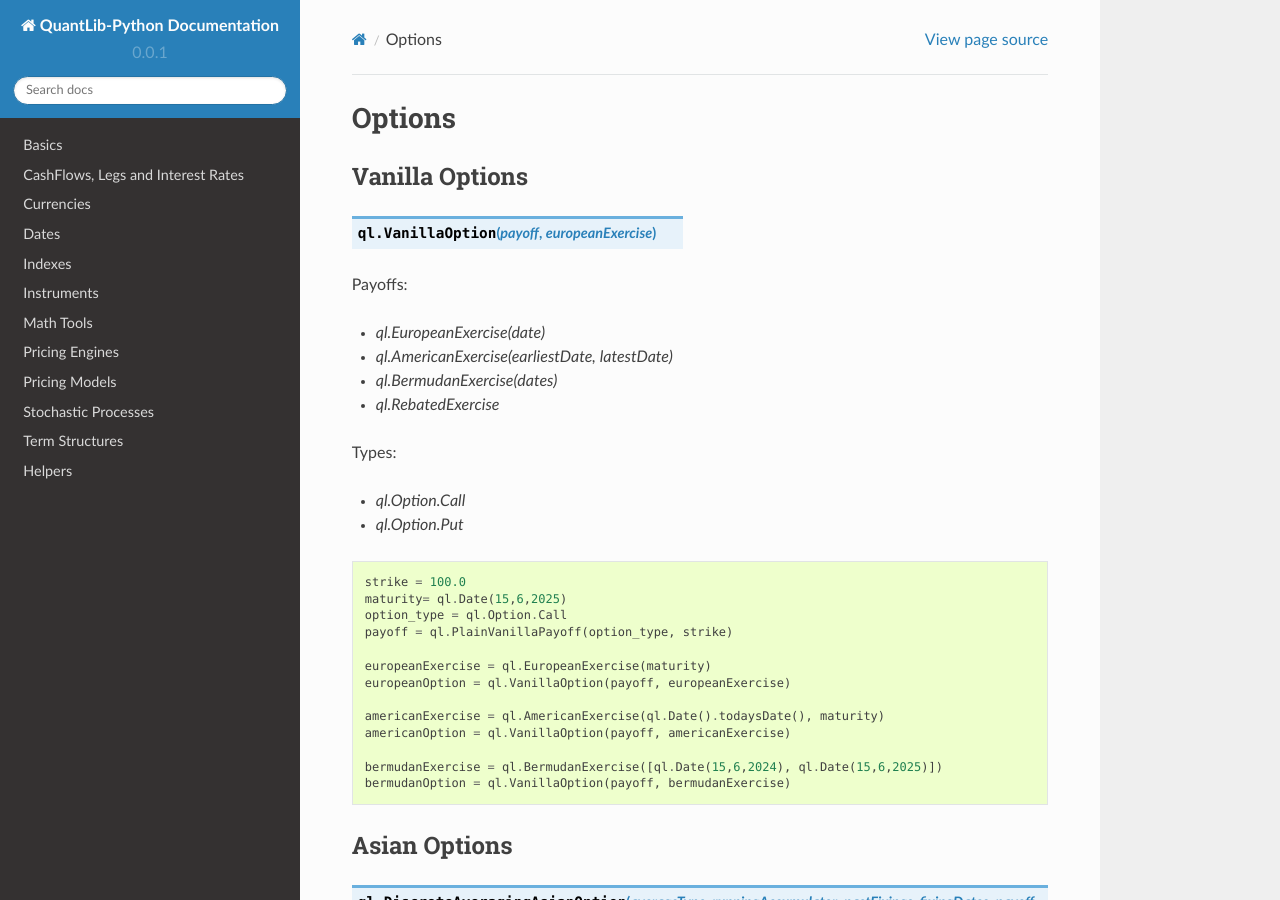
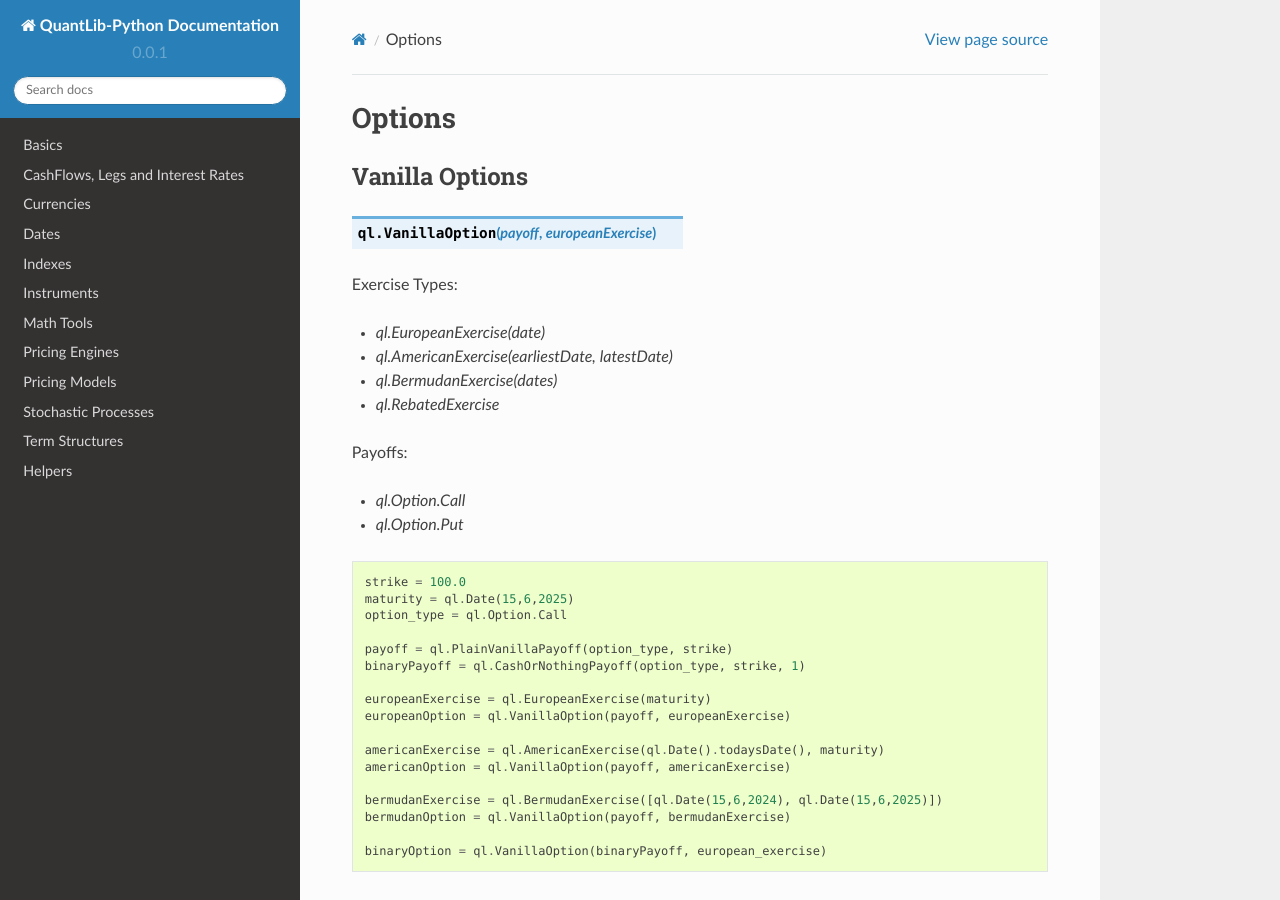
Before and after one commit to nhaga/QuantLib-Python-Docs, a Sphinx documentation site: the page built from docs/instruments/options.rst, in a window 1280 px wide and 900 px high. Built offline with Sphinx 7.4.7 and the Read the Docs theme 2.0.0, drawn with Linux system fonts in a browser that asks for light colours; formulas are drawn with MathJax 3.

Commit message:
Adding an example of a binary option in instruments
(uses `CashOrNothingPayoff` in the `VanillaOption` instrument)

```diff
--- a/docs/instruments/options.rst
+++ b/docs/instruments/options.rst
@@ -6,14 +6,14 @@
 
 .. function:: ql.VanillaOption(payoff, europeanExercise)
 
-Payoffs:
+Exercise Types:
 
 - `ql.EuropeanExercise(date)`
 - `ql.AmericanExercise(earliestDate, latestDate)`
 - `ql.BermudanExercise(dates)`
 - `ql.RebatedExercise`
 
-Types:
+Payoffs:
 
 - `ql.Option.Call`
 - `ql.Option.Put`
@@ -21,9 +21,11 @@
 .. code-block:: python
 
   strike = 100.0
-  maturity= ql.Date(15,6,2025)
+  maturity = ql.Date(15,6,2025)
   option_type = ql.Option.Call
+
   payoff = ql.PlainVanillaPayoff(option_type, strike)
+  binaryPayoff = ql.CashOrNothingPayoff(option_type, strike, 1)
 
   europeanExercise = ql.EuropeanExercise(maturity)
   europeanOption = ql.VanillaOption(payoff, europeanExercise)
@@ -33,6 +35,8 @@
 
   bermudanExercise = ql.BermudanExercise([ql.Date(15,6,2024), ql.Date(15,6,2025)])
   bermudanOption = ql.VanillaOption(payoff, bermudanExercise)
+
+  binaryOption = ql.VanillaOption(binaryPayoff, european_exercise)
 
 
 Asian Options
```
